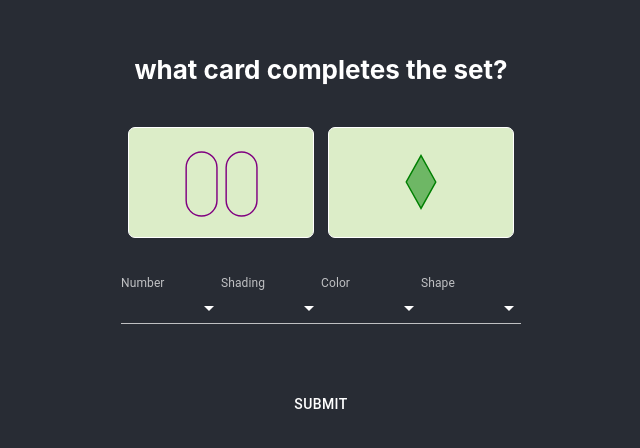
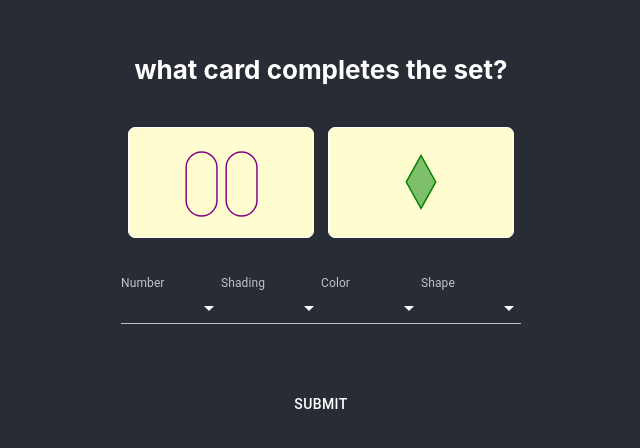
Before and after one commit to maikully/settrainer, a React (Create React App) app: page / in a window 1280 px wide. Shown: the part 166-614 px from the top of the page, without its empty margins (319-959 px from the left). Built offline with nearby package versions, Linux system fonts and the light colour scheme.

Commit message:
change color of card

```diff
--- a/package.json
+++ b/package.json
@@ -2,6 +2,7 @@
   "name": "settrainer",
   "version": "0.1.0",
   "private": true,
+  "homepage": "https://maikully.github.io/settrainer",
   "dependencies": {
     "@emotion/react": "^11.10.5",
     "@emotion/styled": "^11.10.5",
@@ -10,6 +11,7 @@
     "@testing-library/jest-dom": "^5.16.5",
     "@testing-library/react": "^13.4.0",
     "@testing-library/user-event": "^13.5.0",
+    "gh-pages": "^4.0.0",
     "react": "^18.2.0",
     "react-dom": "^18.2.0",
     "react-scripts": "5.0.1",
@@ -17,10 +19,12 @@
     "web-vitals": "^2.1.4"
   },
   "scripts": {
+    "predeploy": "npm run build",
     "start": "react-scripts start",
     "build": "react-scripts build",
     "test": "react-scripts test",
-    "eject": "react-scripts eject"
+    "eject": "react-scripts eject",
+    "deploy": "gh-pages -b master -d build"
   },
   "eslintConfig": {
     "extends": [
--- a/public/index.html
+++ b/public/index.html
@@ -7,7 +7,7 @@
     <meta name="theme-color" content="#000000" />
     <meta
       name="description"
-      content="Web site created using create-react-app"
+      content="Website to help beginners learn the card game Set"
     />
     <link rel="apple-touch-icon" href="%PUBLIC_URL%/logo192.png" />
     <!--
@@ -24,7 +24,7 @@
       work correctly both with client-side routing and a non-root public URL.
       Learn how to configure a non-root public URL by running `npm run build`.
     -->
-    <title>React App</title>
+    <title>Set Trainer</title>
   </head>
   <body>
     <noscript>You need to enable JavaScript to run this app.</noscript>
--- a/src/CardDisplay.js
+++ b/src/CardDisplay.js
@@ -80,13 +80,13 @@ class CardDisplay extends React.Component {
           <ResponsiveSetCard
             value={this.state.cardOne}
             width={200}
-            background={lightGreen[100]}
+            background={"#FFFDD0"}
             active={false}
           />
           <ResponsiveSetCard
             value={this.state.cardTwo}
             width={200}
-            background={lightGreen[100]}
+            background={"#FFFDD0"}
             active={false}
           />
         </animated.div>
@@ -170,7 +170,7 @@ class CardDisplay extends React.Component {
                 (this.state.number - 1).toString()
               }
               width={200}
-              background={lightGreen[100]}
+              background={"#FFFDD0"}
               active={false}
             />
           )}
```
Also changed, not shown: 1 other file (tests, documents, lock files or other folders).
